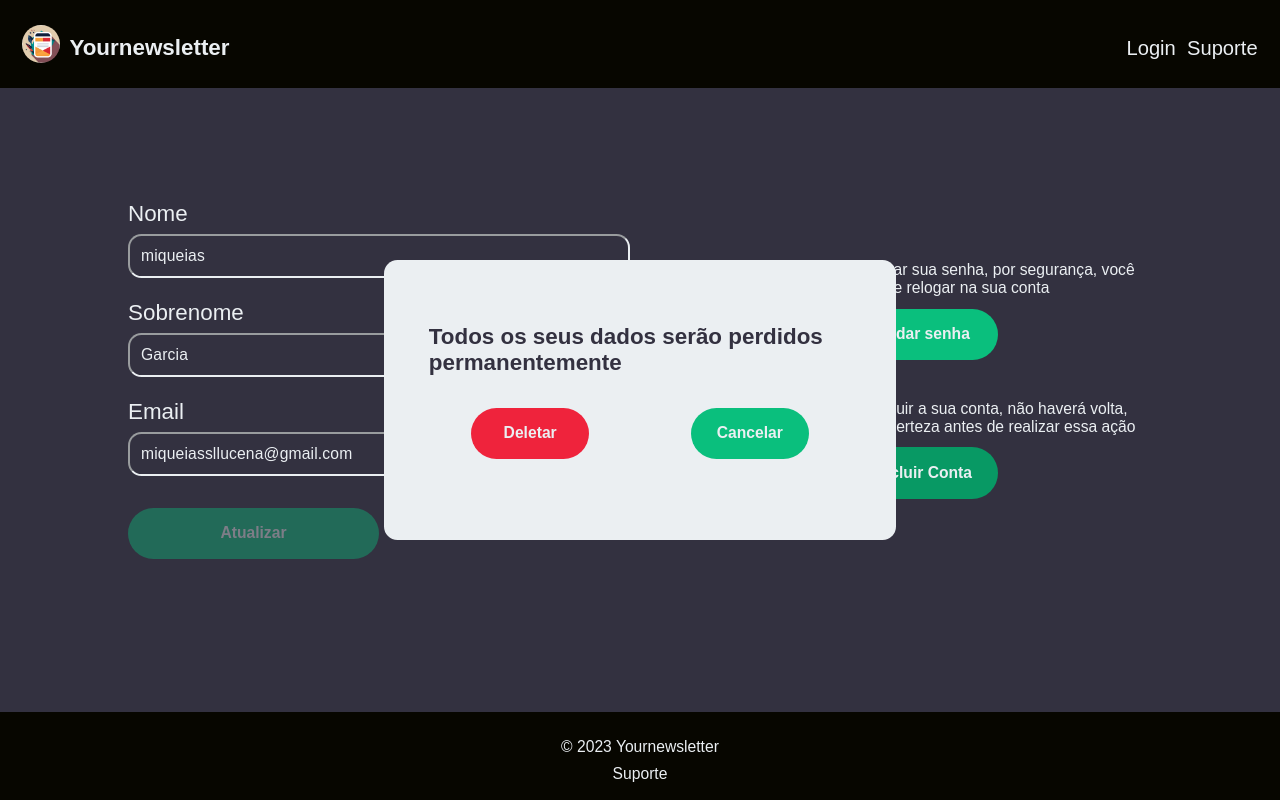
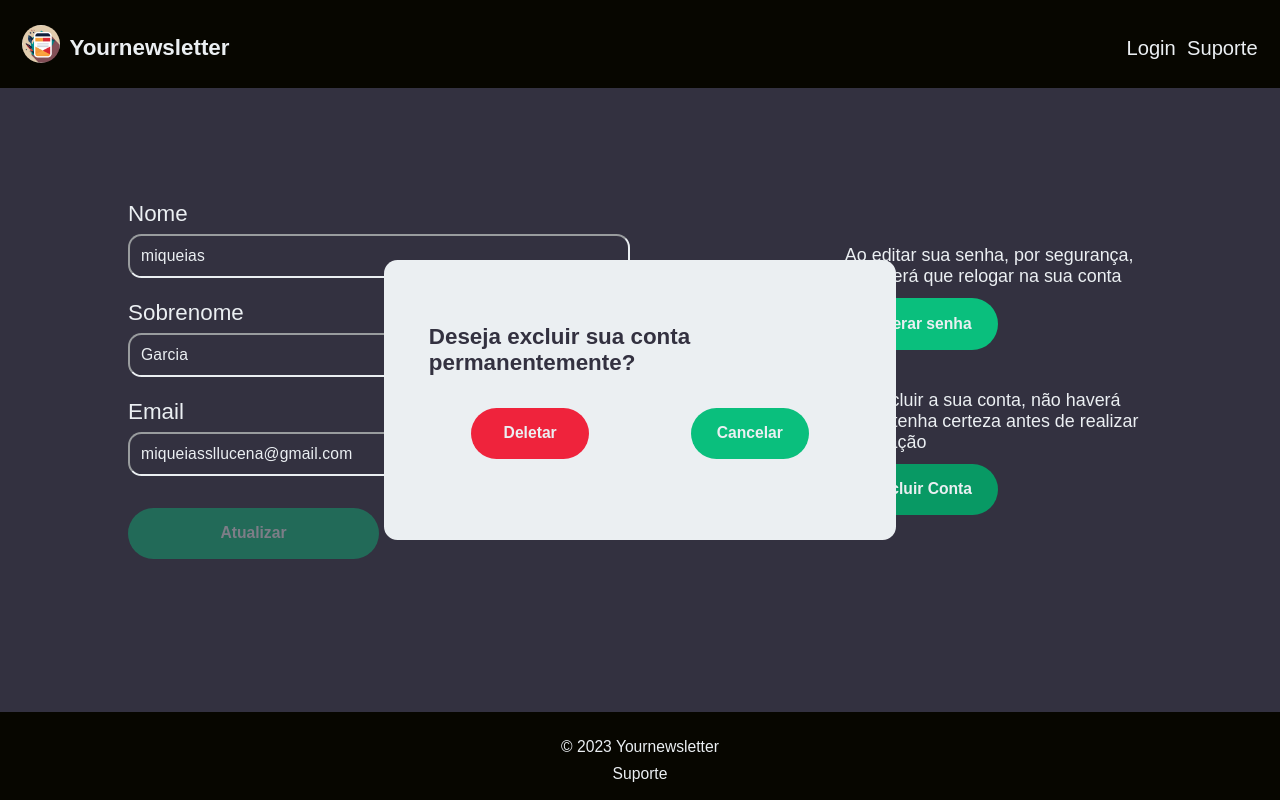
Before and after one commit to miqueiassggarcia/YourNewsletter, a React (Create React App) app in the folder Frontend/: page /configuration in a window 1280 px wide. Both pictures are taken after a click on the button "Excluir Conta". Built offline with nearby package versions, Linux system fonts and the light colour scheme; no server answers.

Commit message:
Componentizando e usando dialog de deleção

```diff
--- /dev/null
+++ b/Frontend/src/components/DeleteDialog.tsx
@@ -0,0 +1,21 @@
+import "../styles/components/deleteDialog.css"
+
+interface deleteDialogProps {
+  title: string;
+  callbackDeletion: () => void;
+  callbackCancel: () => void;
+}
+
+export default function DeleteDialog({title, callbackCancel, callbackDeletion}: deleteDialogProps) {
+  return (
+    <dialog className="delete-dialog">
+      <div className="delete-dialog-content">
+        <h1>{title}</h1>
+        <div className="delete-dialog-buttons">
+          <button className="delete-button-dialog" onClick={callbackDeletion}>Deletar</button>
+          <button className="cancel-button-dialog" onClick={callbackCancel}>Cancelar</button>
+        </div>
+      </div>
+    </dialog>
+  )
+}
--- a/Frontend/src/components/NewsletterUserItem.tsx
+++ b/Frontend/src/components/NewsletterUserItem.tsx
@@ -7,6 +7,7 @@ import { BsFillCheckCircleFill } from "react-icons/bs";
 import api from "../services/api";
 import { FormEvent, useState } from "react";
 import { newsletterProps } from "./NewsletterItem";
+import DeleteDialog from "./DeleteDialog";
 
 interface newsletterItemProps {
   newsletter: newsletterProps;
@@ -21,6 +22,8 @@ const NewsletterUserItem: React.FC<newsletterItemProps> = ({newsletter, userItem
   const [description, setDescription] = useState(newsletter.description);
 
   async function deleteNewsletter() {
+    closeDeleteDialog();
+
     await api.delete("/delete_newsletter", {
       data: {"id": newsletter.id},
       withCredentials: true
@@ -109,15 +112,11 @@ const NewsletterUserItem: React.FC<newsletterItemProps> = ({newsletter, userItem
             }
         </div>
         {deleteDialogOpen &&
-          <dialog className="delete-newsletter-dialog">
-            <div className="delete-newsletter-dialog-content">
-              <h1>Você tem certeza em deletar sua newsletter</h1>
-              <div className="delete-newsletter-dialog-buttons">
-                <button className="delete-button-newsletter-dialog" onClick={deleteNewsletter}>Deletar</button>
-                <button className="cancel-button-newsletter-dialog" onClick={closeDeleteDialog}>Cancelar</button>
-              </div>
-            </div>
-          </dialog>
+          <DeleteDialog
+            title="Você tem certeza em deletar sua newsletter"
+            callbackDeletion={deleteNewsletter}
+            callbackCancel={closeDeleteDialog}
+          />
         }
     </div>
   )
--- a/Frontend/src/pages/configuration/configurationPage.tsx
+++ b/Frontend/src/pages/configuration/configurationPage.tsx
@@ -2,14 +2,26 @@ import { FormEvent, useEffect, useState } from "react";
 import api from "../../services/api";
 
 import "../../styles/configuration/configuration.css";
+import { AiFillCloseCircle } from "react-icons/ai";
+import DeleteDialog from "../../components/DeleteDialog";
 
 export default function ConfigurationPage() {
   const [userName, setUserName] = useState("");
   const [userLastName, setUserLastName] = useState("");
   const [userEmail, setUserEmail] = useState("");
+  const [oldPassword, setOldPassword] = useState("");
+  const [newPassword, setNewPassword] = useState("");
 
   const [hasChanged, setHasChanged] = useState<boolean>(false);
+
   const [deleteDialogOpen, setDeleteDialogOpen] = useState(false);
+  const [editPasswordOpen, setEditPasswordOpen] = useState(false);
+
+  const openDeleteDialog = () => setDeleteDialogOpen(true);
+  const closeDeleteDialog = () => setDeleteDialogOpen(false);
+
+  const openEditPasswordDialog = () => setEditPasswordOpen(true);
+  const closeEditPasswordDialog = () => setEditPasswordOpen(false);
 
   function getUserData() {
     // api.get("user-data", {
@@ -36,6 +48,18 @@ export default function ConfigurationPage() {
     {
       withCredentials: true
     })
+    .then((response) => {
+      alert(response)
+    })
+    .catch((error) => {
+      alert(error)
+    })
+  }
+
+  function handleDeleterUserAccount() {
+    closeDeleteDialog();
+
+    api.delete("delete-user", {withCredentials: true})
     .then((response) => {
       alert(response)
     })
@@ -78,23 +102,45 @@ export default function ConfigurationPage() {
           value={userEmail}
           onChange={(event) => {setHasChanged(true); setUserEmail(event.target.value)}}
         />
-        <button style={!hasChanged ? {opacity: ".4"} : {}} disabled={!hasChanged} onClick={() => alert("teste")}>Atualizar</button>
+        <button type="submit" style={!hasChanged ? {opacity: ".4"} : {}} disabled={!hasChanged} onClick={() => alert("teste")}>Atualizar</button>
       </form>
       <div className="configuration-options">
         <span className="configuration-span">Ao editar sua senha, por segurança, você terá que relogar na sua conta</span>
-        <button className="configuration-change-password-button">Mudar senha</button>
+        <button className="configuration-change-password-button" onClick={openEditPasswordDialog}>Alterar senha</button>
         <span className="configuration-span">Ao excluir a sua conta, não haverá volta, tenha certeza antes de realizar essa ação</span>
-        <button className="configuration-delete-account-button" onClick={() => setDeleteDialogOpen(true)}>Excluir Conta</button>
+        <button className="configuration-delete-account-button" onClick={openDeleteDialog}>Excluir Conta</button>
       </div>
       {deleteDialogOpen &&
-          <dialog className="delete-newsletter-dialog">
-            <div className="delete-newsletter-dialog-content">
-              <h1>Todos os seus dados serão perdidos permanentemente</h1>
-              <div className="delete-newsletter-dialog-buttons">
-                <button className="delete-button-newsletter-dialog" onClick={() => {}}>Deletar</button>
-                <button className="cancel-button-newsletter-dialog" onClick={() => {}}>Cancelar</button>
-              </div>
-            </div>
+          <DeleteDialog
+            title="Deseja excluir sua conta permanentemente?"
+            callbackDeletion={handleDeleterUserAccount}
+            callbackCancel={closeDeleteDialog}
+          />
+        }
+        {editPasswordOpen &&
+          <dialog className="configuration-edit-password-dialog">
+            <AiFillCloseCircle className="close-edit-password-button" size={25} onClick={closeEditPasswordDialog}/>
+            <form className="configuration-edit-password-form">
+              <label htmlFor="oldPassword" placeholder="Digite a sua senha atual">Senha atual</label>
+              <input
+                className="configuration-edit-input"
+                type="password"
+                name="oldPassword"
+                id="oldPassword"
+                value={oldPassword}
+                onChange={(event) => setOldPassword(event.target.value)}
+              />
+              <label htmlFor="newPassword" placeholder="Digite a sua nova senha">Nova senha</label>
+              <input
+                className="configuration-edit-input"
+                type="password"
+                name="newPassword"
+                id="newPassword"
+                value={newPassword}
+                onChange={(event) => setNewPassword(event.target.value)}
+              />
+              <button type="submit" className="configuration-edit-password-button" onClick={() => { closeEditPasswordDialog() }}>Alterar senha</button>
+            </form>
           </dialog>
         }
     </div>
--- /dev/null
+++ b/Frontend/src/styles/components/deleteDialog.css
@@ -0,0 +1,51 @@
+.delete-dialog {
+  width: 40vw;
+  height: 35vh;
+  max-width: 100%;
+  position: fixed;
+  left: 50%;
+  top: 50%;
+  transform: translate(-50%,-50%);
+  background-color: var(--background-light-color);
+  padding: 2em;
+  border-radius: .6em;
+  display: flex;
+  align-items: center;
+  justify-content: center;
+  border: none;
+}
+
+.delete-dialog-content {
+  display: flex;
+  height: 100%;
+  width: 100%;
+  align-items: center;
+  justify-content: center;
+  flex-direction: column;
+}
+
+.delete-dialog-buttons {
+  display: flex;
+  height: 100%;
+  width: 80%;
+  align-items: center;
+  justify-content: space-between;
+}
+
+.delete-dialog h1 {
+  color: var(--text-dark-color);
+  font-size: 1rem;
+  margin-top: 1rem;
+}
+
+.delete-button-dialog {
+  color: var(--text-light-color);
+  background-color: var(--red-color);
+  &:hover, &:focus, &:active {
+    background-color: var(--red-hover-color);
+  }
+}
+
+.cancel-button-dialog {
+  color: var(--text-light-color);
+}
--- a/Frontend/src/styles/configuration/configuration.css
+++ b/Frontend/src/styles/configuration/configuration.css
@@ -45,7 +45,7 @@
 }
 
 .configuration-span {
-  font-size: .7rem;
+  font-size: .8rem;
   margin: 0;
 }
 
@@ -62,3 +62,45 @@
     background-color: var(--red-hover-color);
   }
 }
+
+.configuration-edit-password-dialog {
+  width: 40vw;
+  height: 50vh;
+  max-width: 100%;
+  position: fixed;
+  left: 50%;
+  top: 50%;
+  transform: translate(-50%,-50%);
+  background-color: var(--background-light-color);
+  padding: 1.5em;
+  border-radius: .6em;
+  display: flex;
+  flex-direction: column;
+  align-items: center;
+  justify-content: center;
+  border: none;
+}
+
+.configuration-edit-password-form {
+  display: flex;
+  width: 100%;
+  height: 90%;
+  flex-direction: column;
+  align-items: center;
+  justify-content: center;
+}
+
+.configuration-edit-input {
+  width: 80%;
+  margin-bottom: .8rem;
+}
+
+.configuration-edit-password-button {
+  margin: 0;
+}
+
+.close-edit-password-button {
+  display: flex;
+  align-self: flex-end;
+  cursor: pointer;
+}
--- a/Frontend/src/styles/newsletter/userNewsletters.css
+++ b/Frontend/src/styles/newsletter/userNewsletters.css
@@ -6,59 +6,6 @@
   flex-direction: column;
   padding: 1rem;
 }
-
-.delete-newsletter-dialog {
-  width: 40vw;
-  height: 35vh;
-  max-width: 100%;
-  position: fixed;
-  left: 50%;
-  top: 50%;
-  transform: translate(-50%,-50%);
-  background-color: var(--background-light-color);
-  padding: 2em;
-  border-radius: .6em;
-  display: flex;
-  align-items: center;
-  justify-content: center;
-  border: none;
-}
-
-.delete-newsletter-dialog-content {
-  display: flex;
-  height: 100%;
-  width: 100%;
-  align-items: center;
-  justify-content: center;
-  flex-direction: column;
-}
-
-.delete-newsletter-dialog-buttons {
-  display: flex;
-  height: 100%;
-  width: 80%;
-  align-items: center;
-  justify-content: space-between;
-}
-
-.delete-newsletter-dialog h1 {
-  color: var(--text-dark-color);
-  font-size: 1rem;
-  margin-top: 1rem;
-}
-
-.delete-button-newsletter-dialog {
-  color: var(--text-light-color);
-  background-color: var(--red-color);
-  &:hover, &:focus, &:active {
-    background-color: var(--red-hover-color);
-  }
-}
-
-.cancel-button-newsletter-dialog {
-  color: var(--text-light-color);
-}
-
 
 .edit-newsletter-dialog {
   width: 40vw;
```
